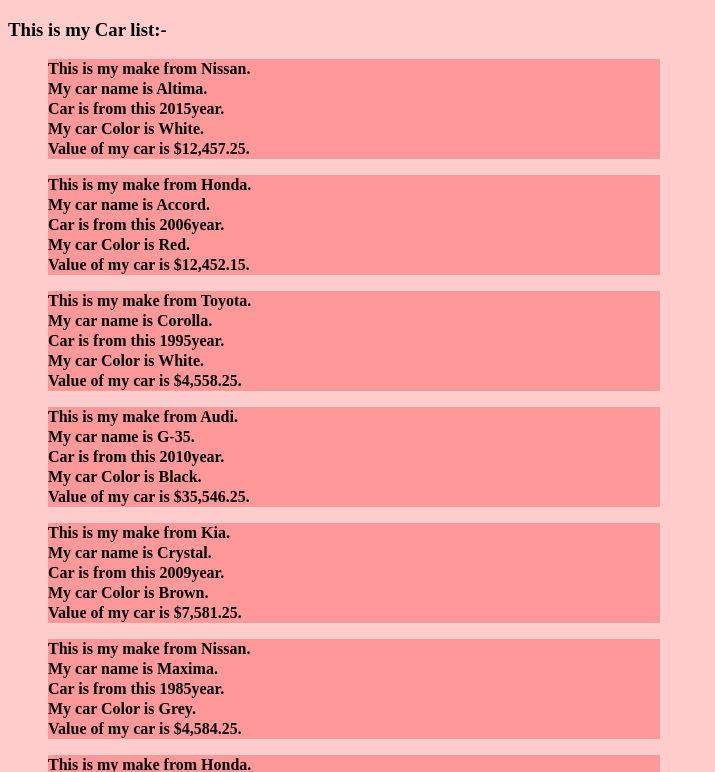
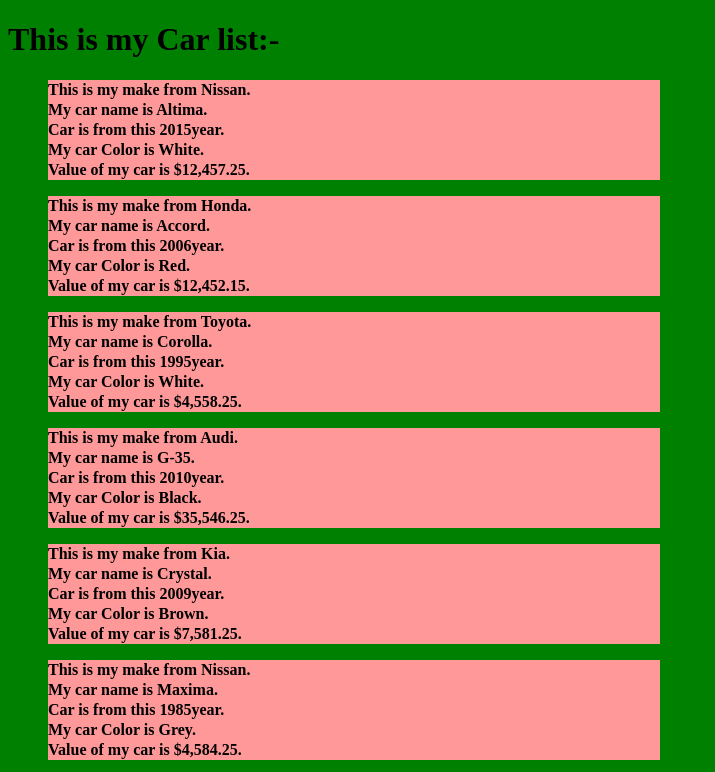
Before and after one commit to apatel16v8gs/demo, a plain HTML site: page index.html in a window 1280 px wide. Shown: the top 772 px of the page, without its empty margins (0-715 px from the left). Drawn offline with Linux system fonts and the light colour scheme.

Commit message:
bg change

```diff
--- a/index.html
+++ b/index.html
@@ -11,7 +11,7 @@
 <body ng-controller="myCtrl">
     <div>
         <div>
-             <h3>This is my Car list:-</h3>
+             <h1>This is my Car list:-</h1>
             <ul ng-repeat="x in car">
                 <li>This is my make from {{x.Make}}.</li>
                 <li>My car name is {{x.Model}}.</li>
--- a/styles.css
+++ b/styles.css
@@ -8,5 +8,5 @@ li {
     width: 50%;
 }
 body {
-	background-color: #ffcccc;
+	background-color:green;
 }
```
